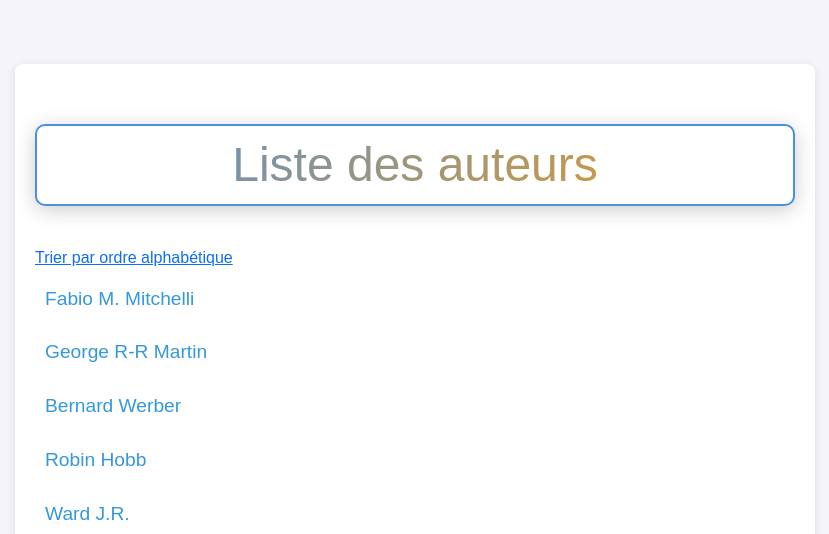
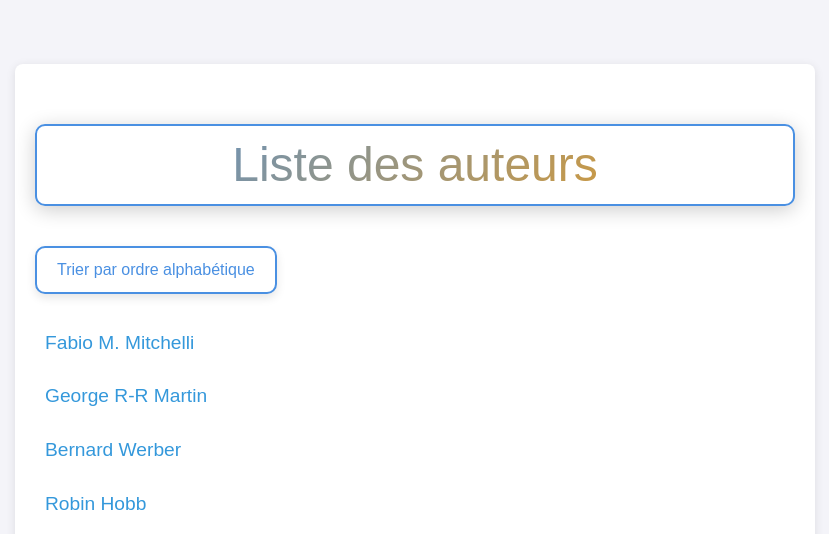
Before and after one commit to AlexyWCK/TP_web_mouad_alexy, a Flask app: page /authors in a window 1280 px wide. Shown: the part 56-590 px from the top of the page, without its empty margins (225-1054 px from the left). Run offline with Flask 3, Linux system fonts and the light colour scheme; some libraries are stand-ins or nearby versions.

Commit message:
Update auteurs.css

```diff
--- a/tuto/static/auteurs.css
+++ b/tuto/static/auteurs.css
@@ -29,6 +29,29 @@
     border-radius: 10px;
     box-shadow: 0 4px 20px rgba(0, 0, 0, 0.2);
 }
+
+.btn-sort {
+    display: inline-block;
+    background-color: white;
+    color: #4a90e2;
+    padding: 10px 20px;
+    border-radius: 10px;
+    text-align: center;
+    text-decoration: none;
+    margin-bottom: 20px;
+    margin-left: auto;
+    border: 2px solid #4a90e2;
+    transition: border 0.3s ease, transform 0.3s ease, box-shadow 0.3s ease;
+    box-shadow: 0 4px 10px rgba(0, 0, 0, 0.1);
+}
+
+.btn-sort:hover {
+    border-color: #f39c12;
+    transform: translateY(-0.5px);
+    box-shadow: 0 6px 15px rgba(0, 0, 0, 0.2);
+}
+
+
 
 .author-link {
     display: block;
```
